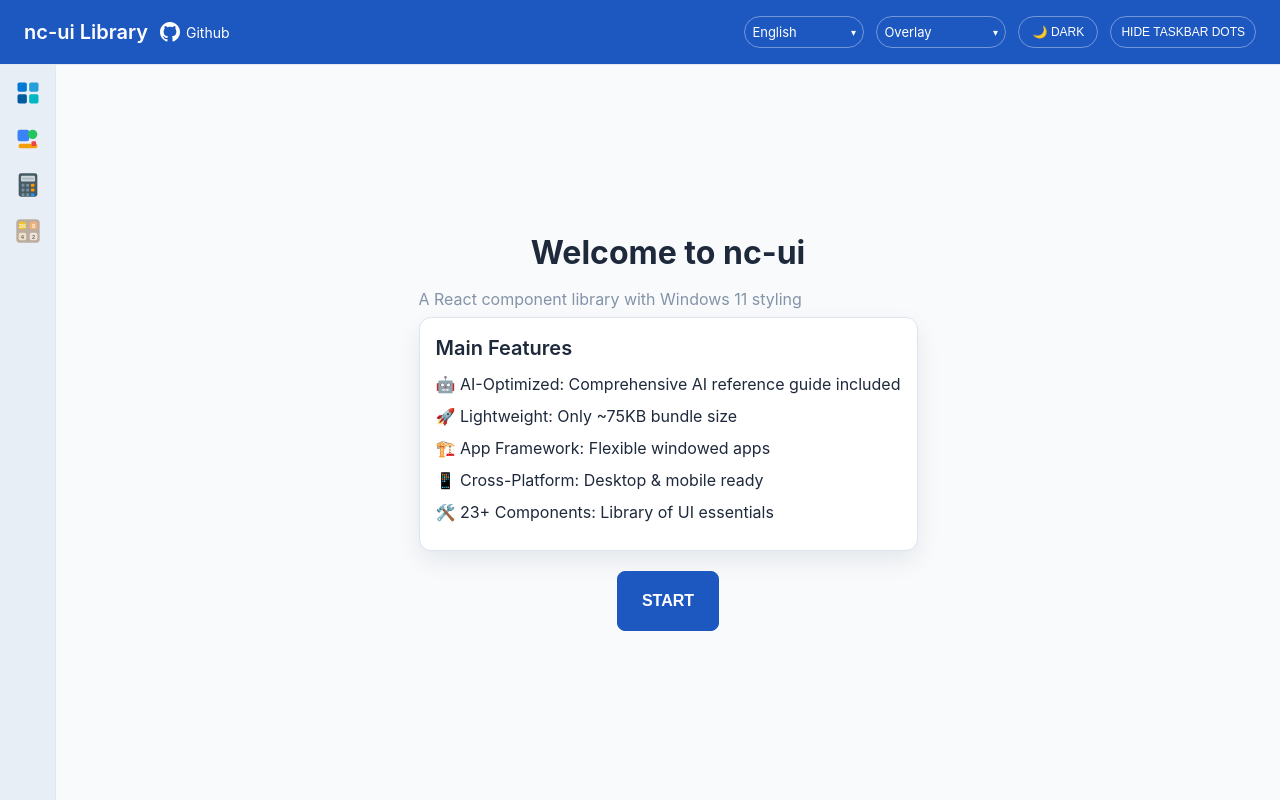
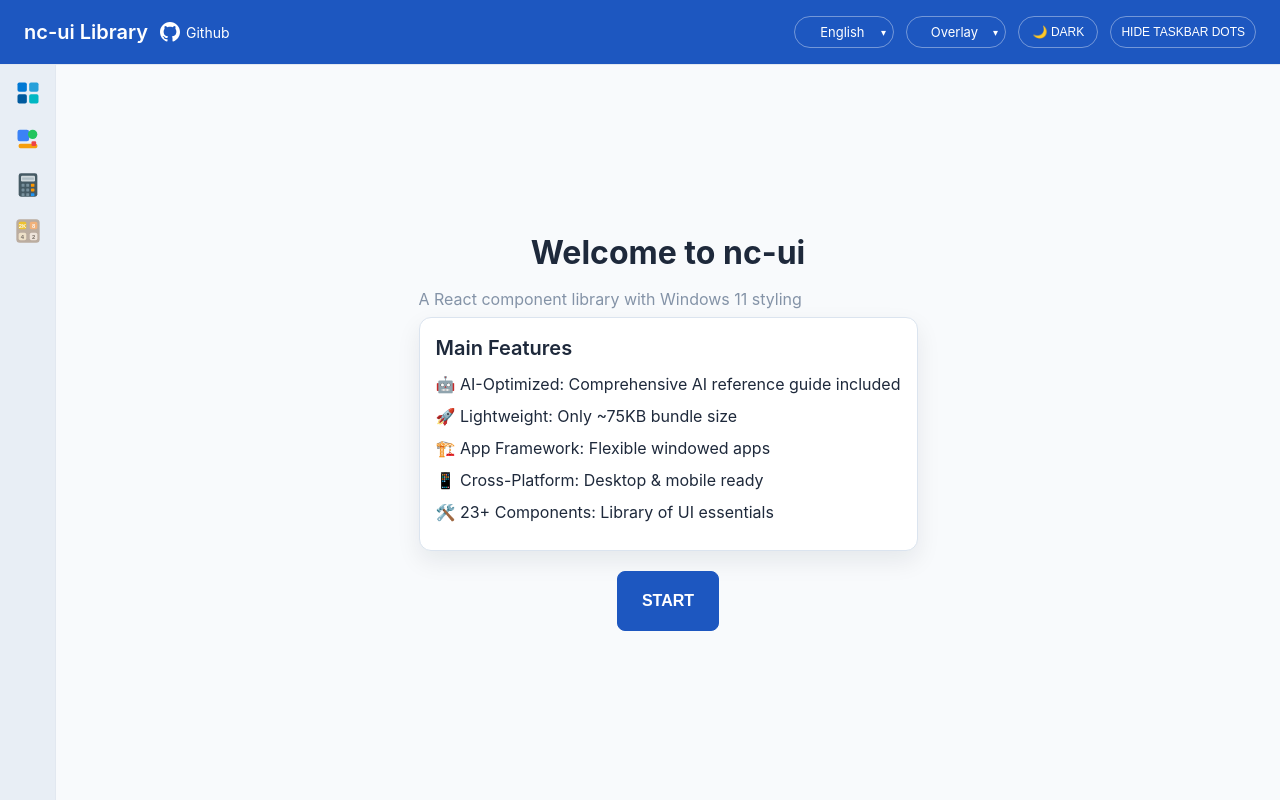
Before and after one commit to kingsimba/nc-ui, a React (Vite) app: page / in a window 1280 px wide. Built offline with nearby package versions, Linux system fonts and the light colour scheme.

Commit message:
ComboBox: Add text alignment support

```diff
--- a/dev/App.tsx
+++ b/dev/App.tsx
@@ -102,7 +102,8 @@ function AppContent() {
                             size="small"
                             clearable={false}
                             appearance="transparent"
-                            style={{ width: 120 }}
+                            textAlign="center"
+                            style={{ width: 100 }}
                             className="dev-header-select"
                         />
                         <ComboBox
@@ -115,7 +116,8 @@ function AppContent() {
                             size="small"
                             clearable={false}
                             appearance="transparent"
-                            style={{ width: 130 }}
+                            textAlign="center"
+                            style={{ width: 100 }}
                             className="dev-header-select dev-desktop-only"
                         />
                         <Button appearance="transparent" size="small" onClick={toggleTheme} className="dev-header-theme-toggle">
@@ -151,7 +153,7 @@ function AppContent() {
                                     <h1 style={{ textAlign: 'center' }}>{t('welcome.title')}</h1>
                                     <p className="weak">{t('welcome.subtitle')}</p>
 
-                                    <div className="block">
+                                    <div className="card">
                                         <h3>{t('welcome.features.title')}</h3>
                                         <ul className="no-dots">
                                             <li>{t('welcome.features.aiGuide')}</li>
--- a/dev/UIComponentsDemo/sections/ComboBoxSection.tsx
+++ b/dev/UIComponentsDemo/sections/ComboBoxSection.tsx
@@ -6,6 +6,7 @@ export function ComboBoxSection() {
   const [comboValue2, setComboValue2] = useState<string | undefined>();
   const [comboValue3, setComboValue3] = useState<string | undefined>('alice');
   const [comboValue4, setComboValue4] = useState<string | undefined>('opt1');
+  const [comboValue5, setComboValue5] = useState<string | undefined>('opt2');
 
   const comboOptions = [
     { label: 'Option 1', value: 'opt1', default: true },
@@ -46,6 +47,9 @@ export function ComboBoxSection() {
   return (
     <section className="dev-section">
       <h2>ComboBox</h2>
+      <p style={{ marginBottom: 16, color: 'var(--nc-text-weak)' }}>
+        Use <code>textAlign</code> when the closed control should read like a compact pill or toolbar item rather than a form field.
+      </p>
       <div className="dev-col" style={{ maxWidth: 300 }}>
         <ComboBox
           label="Default ComboBox"
@@ -87,6 +91,19 @@ export function ComboBoxSection() {
             clearable={false}
           />
         </div>
+        <div style={{ background: 'var(--nc-primary)', padding: 16, borderRadius: 8 }}>
+          <ComboBox
+            label="Centered toolbar text"
+            options={comboOptions}
+            value={comboValue5}
+            onChange={setComboValue5}
+            appearance="transparent"
+            clearable={false}
+            size="small"
+            textAlign="center"
+            style={{ width: 140 }}
+          />
+        </div>
       </div>
     </section>
   );
--- a/src/components/ComboBox.tsx
+++ b/src/components/ComboBox.tsx
@@ -27,6 +27,8 @@ export interface ComboBoxProps {
   size?: 'default' | 'small';
   /** Visual appearance of the closed control */
   appearance?: 'default' | 'transparent';
+  /** Horizontal alignment for the selected text and typed query */
+  textAlign?: 'left' | 'center' | 'right';
   /** Custom styles */
   style?: React.CSSProperties;
   /** Additional CSS class names */
@@ -180,6 +182,7 @@ export function ComboBox({
   placement = 'bottom',
   size = 'default',
   appearance = 'default',
+  textAlign = 'left',
   style,
   className,
 }: ComboBoxProps) {
@@ -225,6 +228,7 @@ export function ComboBox({
   const selected = options.find((o) => o.value === value);
   const showClearButton = selected && clearable;
   const showToggle = !disabled && !showClearButton;
+  const alignmentClass = `nc-align-${textAlign}`;
 
   const overlayVisible = !(open && allowTyping) && !!selected;
 
@@ -283,7 +287,7 @@ export function ComboBox({
   };
 
   return (
-    <div className={`nc-combo-container ${appearance === 'transparent' ? 'nc-transparent' : ''} ${className || ''}`.trim()} style={{ position: 'relative', ...style }}>
+    <div className={`nc-combo-container ${appearance === 'transparent' ? 'nc-transparent' : ''} ${alignmentClass} ${className || ''}`.trim()} style={{ position: 'relative', ...style }}>
       {label && <span className={`nc-label ${isSmall ? 'nc-small' : ''}`}>{label}</span>}
       <div
         ref={anchorRef}
@@ -342,6 +346,7 @@ export function ComboBox({
         {overlayVisible && (
           <div
             aria-hidden
+            className={`nc-combo-overlay ${alignmentClass}`}
             style={{
               position: 'absolute',
               left: isSmall ? 8 : 12,
@@ -349,12 +354,6 @@ export function ComboBox({
               top: '50%',
               transform: 'translateY(-50%)',
               pointerEvents: 'none',
-              display: 'flex',
-              alignItems: 'center',
-              gap: 6,
-              whiteSpace: 'nowrap',
-              overflow: 'hidden',
-              textOverflow: 'ellipsis',
             }}
           >
             <span className={`nc-combo-overlay-text ${isSmall ? 'nc-small' : ''}`}>{selected?.label}</span>
--- a/src/styles/theme.css
+++ b/src/styles/theme.css
@@ -413,7 +413,29 @@ input.nc-input:not(.nc-small) { height: 42px; }
 .nc-combo-dropdown-option:not(.nc-small) { padding: 10px 12px; font-size: inherit; }
 .nc-combo-dropdown-option:hover { background: var(--nc-button-hover); }
 
-.nc-combo-overlay-text { color: var(--nc-text); overflow: hidden; text-overflow: ellipsis; }
+.nc-combo-container.nc-align-center .nc-input { text-align: center; }
+.nc-combo-container.nc-align-right .nc-input { text-align: right; }
+
+.nc-combo-overlay {
+  display: flex;
+  align-items: center;
+  gap: 6px;
+  white-space: nowrap;
+  overflow: hidden;
+  text-overflow: ellipsis;
+}
+
+.nc-combo-overlay.nc-align-center {
+  justify-content: center;
+  text-align: center;
+}
+
+.nc-combo-overlay.nc-align-right {
+  justify-content: flex-end;
+  text-align: right;
+}
+
+.nc-combo-overlay-text { color: var(--nc-text); overflow: hidden; text-overflow: ellipsis; min-width: 0; }
 .nc-combo-overlay-text.nc-small { font-size: 13px; }
 .nc-combo-overlay-default { color: var(--nc-text-weak); }
 .nc-combo-overlay-default.nc-small { font-size: 10px; }
```
Also changed, not shown: nc-ui-ai-reference/components-quick-reference.md (+4 -1 lines), 1 other file (tests, documents, lock files or other folders).
